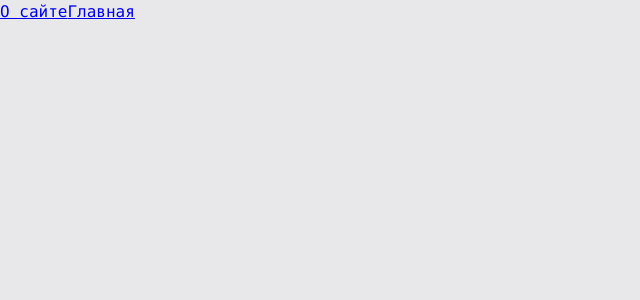
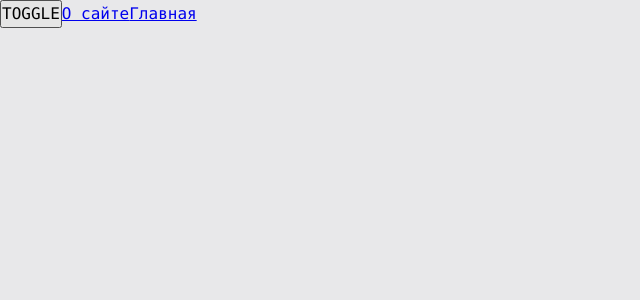
Before and after one commit to ValentinBrest/satisfaction, a React app: page / in a window 1280 px wide. Before the commit this address had no page. Shown: the top 300 px of the page, without its empty margins (0-640 px from the left). Built offline with nearby package versions, Linux system fonts and the light colour scheme.

Commit message:
feat: add button for switching themes

```diff
--- a/src/App.tsx
+++ b/src/App.tsx
@@ -1,12 +1,24 @@
-import { Suspense } from "react"
+import { Suspense, useState } from "react"
 import { Link, Route, Routes } from "react-router-dom"
 import './styles/index.scss'
 import { AboutPageAsync } from "./pages/AboutPage/AboutPage.async"
 import { MainPageAsync } from "./pages/MainPage/MainPage.async"
 
+const enum Theme {
+    LIGHT = 'light',
+    DARK = 'dark'
+}
+
 function App() {
+    const [theme, setTheme] = useState<Theme>(Theme.LIGHT)
+
+    const toggleTheme = () => {
+        setTheme(theme === Theme.DARK ? Theme.LIGHT : Theme.DARK)
+    }
+
     return (
-        <div className="app light">
+        <div className={`app ${theme}`}>
+            <button onClick={toggleTheme}>TOGGLE</button>
             <Link to="/about">О сайте</Link>
             <Link to="/main">Главная</Link>
             <Suspense fallback={<div>Loading...</div>}>
```
